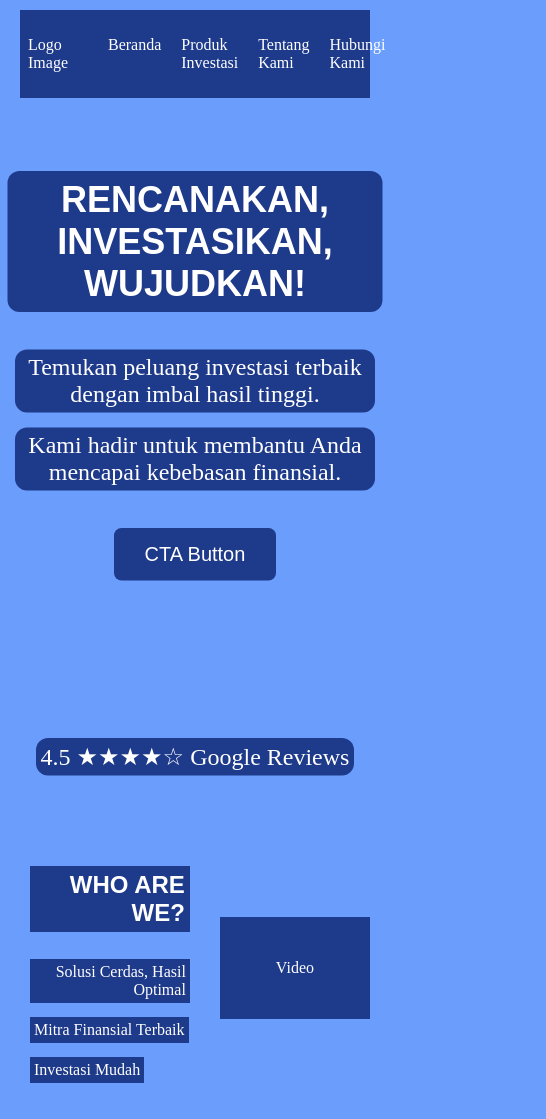
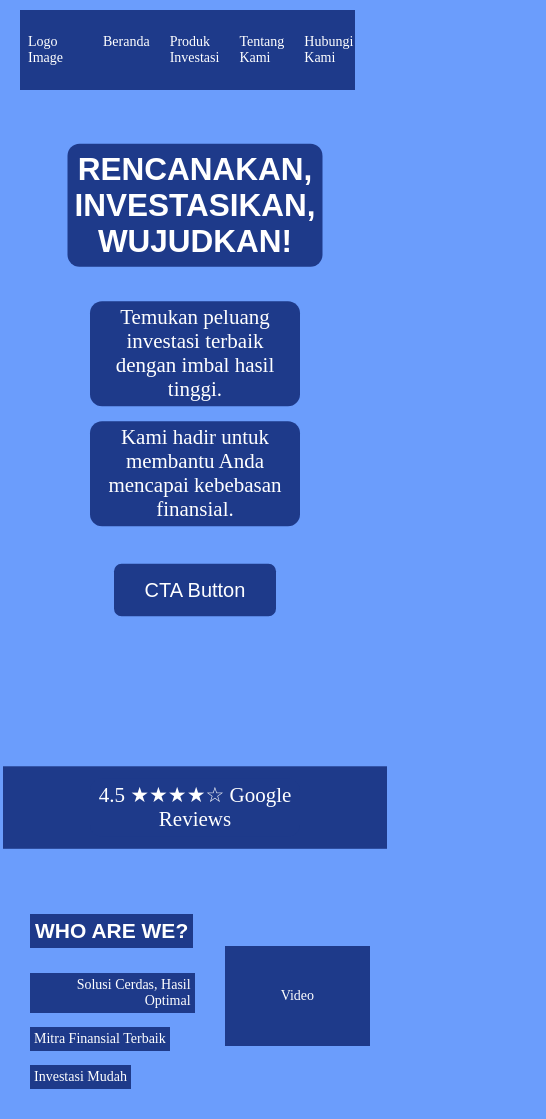
Before and after one commit to RakanAja05/Slicing-PPW, a plain HTML site: page index.html in a window 390 px wide. Shown: the top 1119 px of the page, 546 px wide, since content can reach past the window. Drawn offline with Linux system fonts and the light colour scheme.

Commit message:
Update index.css

```diff
--- a/index.css
+++ b/index.css
@@ -4,6 +4,7 @@ body {
     color: #FFFFFF;
     margin: 0;
     padding: 0;
+    font-size: large;
 }
 
 h1,h2,h3 {
@@ -19,7 +20,7 @@ nav {
     display: flex;
     justify-content: space-between;
     align-items: center;
-    height: 10 px;
+    height: 10;
     margin: 10px 20px;
 }
 
@@ -47,9 +48,8 @@ header{
     align-items: center;
     flex-direction: column;
     display: flex;
-    margin: 100px 20px 0 20px;
+    margin: 100px 20px 0px 20px;
     scale: 1.5;
-
 }
 
 .hero h1 {
@@ -64,6 +64,14 @@ header{
     border-radius: 8px;
     padding: 3px;
     margin: 5px;
+}
+footer{
+    width: 100%;
+    background-color: #1E3A8A;
+    align-items: center;
+    justify-content: center;
+    text-align: center;
+    padding: 3px;
 }
 button {
     background-color: #1E3A8A;
@@ -132,7 +140,7 @@ button {
     background-color: #5E81AC;
     padding: 20px;
     width: 27%;
-    min-width: 20%px;
+    min-width: 20%;
     border-radius: 10px;
     box-shadow: 2px 4px 8px rgba(0, 0, 0, 0.2);
     text-align: left;
@@ -304,6 +312,7 @@ button:hover {
     align-items: start;
     max-width: 80%;
     width: 100%;
+
 }
 
 .footer-column {
@@ -341,3 +350,34 @@ button:hover {
     height: 16px;
     margin-right: 10px;
 }
+
+@media (max-width: 480px) {
+    body {
+      font-size: 14px;
+ }
+ header {
+    margin-right: 15px;
+ }
+ .hero p,.hero h1{
+    margin-left: 55px;
+    margin-right:55px;
+ }
+ .benefit {
+    width: 70%;
+ }
+ .testimonial{
+    min-width: 70%;
+ }
+ .footer-container{
+    flex-direction: column;
+    display: flex;
+    gap: 10px;
+    margin: 0;
+ }
+ .footer-column{
+    max-width: 70%;
+ }
+ footer{
+    width: 100%;
+ }
+}
```
